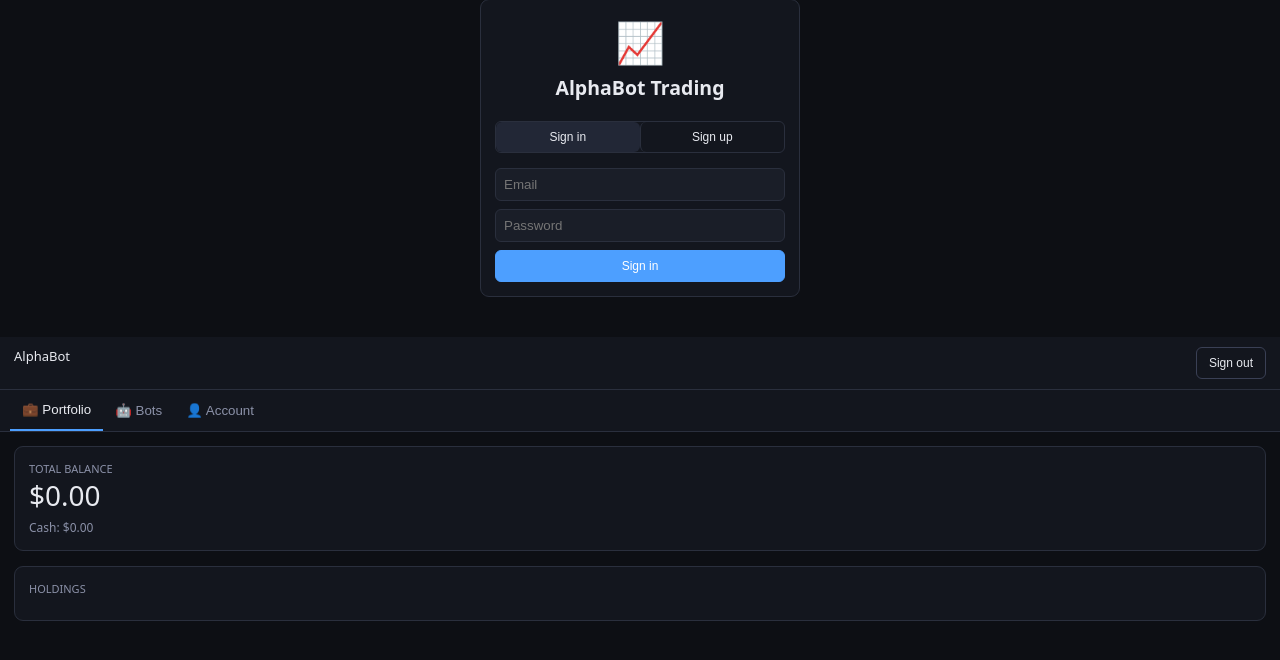
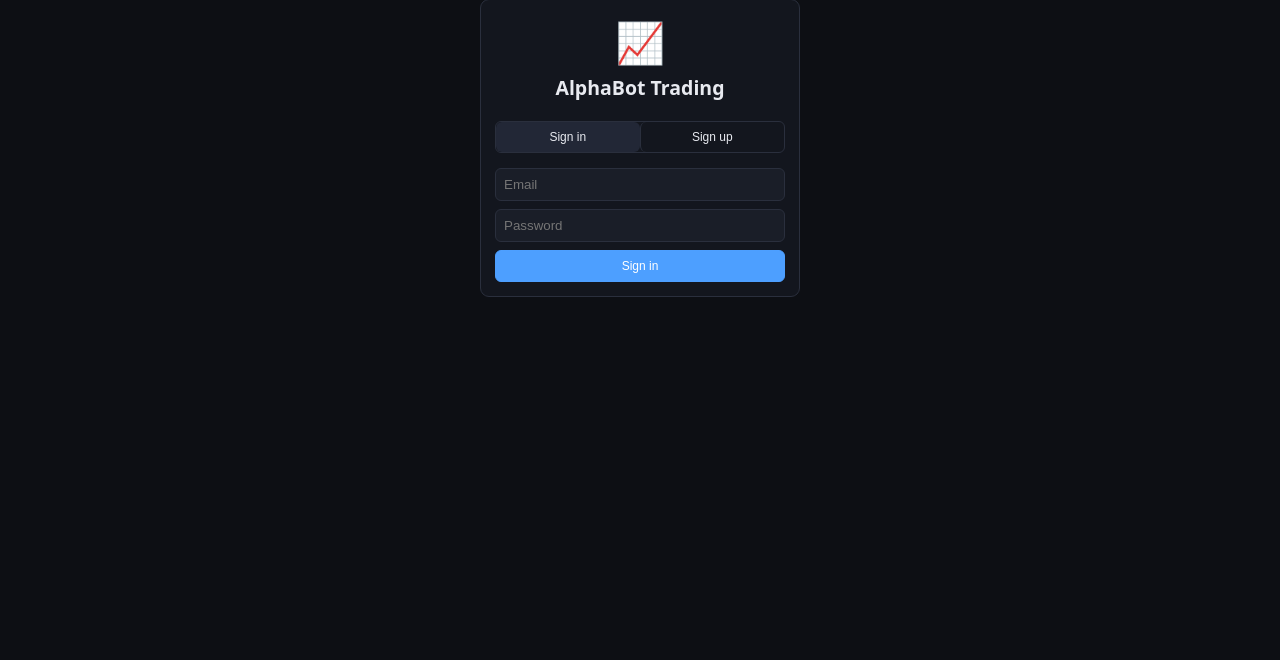
Before and after one commit to matthewlloydwalter-svg/Alpha-Bot-Trader-, a FastAPI app: page / in a window 1280 px wide. Shown: the part 41-701 px from the top of the page. Run offline with FastAPI, Linux system fonts and the light colour scheme; parts of the project's set-up code (start-up, migrations or seed data) failed here and were passed over.

Commit message:
Update index.html

```diff
--- a/templates/index.html
+++ b/templates/index.html
@@ -67,36 +67,6 @@
             <button class="nav-tab" onclick="goTab('bots')">🤖 Bots</button>
             <button class="nav-tab" onclick="goTab('account')">👤 Account</button>
         </nav>
-        <div id="page-portfolio" class="page">
-            <div class="card">Total Balance: $0.00</div>
-        </div>
-    </div>
-</div>
-
-<script>
-    function showAuthTab(tab) {
-        document.getElementById('login-form').classList.toggle('hidden', tab !== 'login');
-        document.getElementById('signup-form').classList.toggle('hidden', tab !== 'signup');
-        document.getElementById('tab-login').style.background = (tab === 'login') ? 'var(--bg3)' : 'transparent';
-        document.getElementById('tab-signup').style.background = (tab === 'signup') ? 'var(--bg3)' : 'transparent';
-    }
-
-    function goTab(page) {
-        document.querySelectorAll('.page').forEach(p => p.classList.add('hidden'));
-        document.getElementById('page-' + page).classList.remove('hidden');
-    }
-</script>
-<script src="/static/js/app.js"></script>
-</body>
-</html>        <div class="topbar">
-            <span>AlphaBot</span>
-            <button class="btn" onclick="doLogout()">Sign out</button>
-        </div>
-        <nav class="nav">
-            <button class="nav-tab active" onclick="goTab('portfolio')">💼 Portfolio</button>
-            <button class="nav-tab" onclick="goTab('bots')">🤖 Bots</button>
-            <button class="nav-tab" onclick="goTab('account')">👤 Account</button>
-        </nav>
 
         <div id="page-portfolio" class="page">
             <div class="card" style="margin-bottom: 15px;">
```
